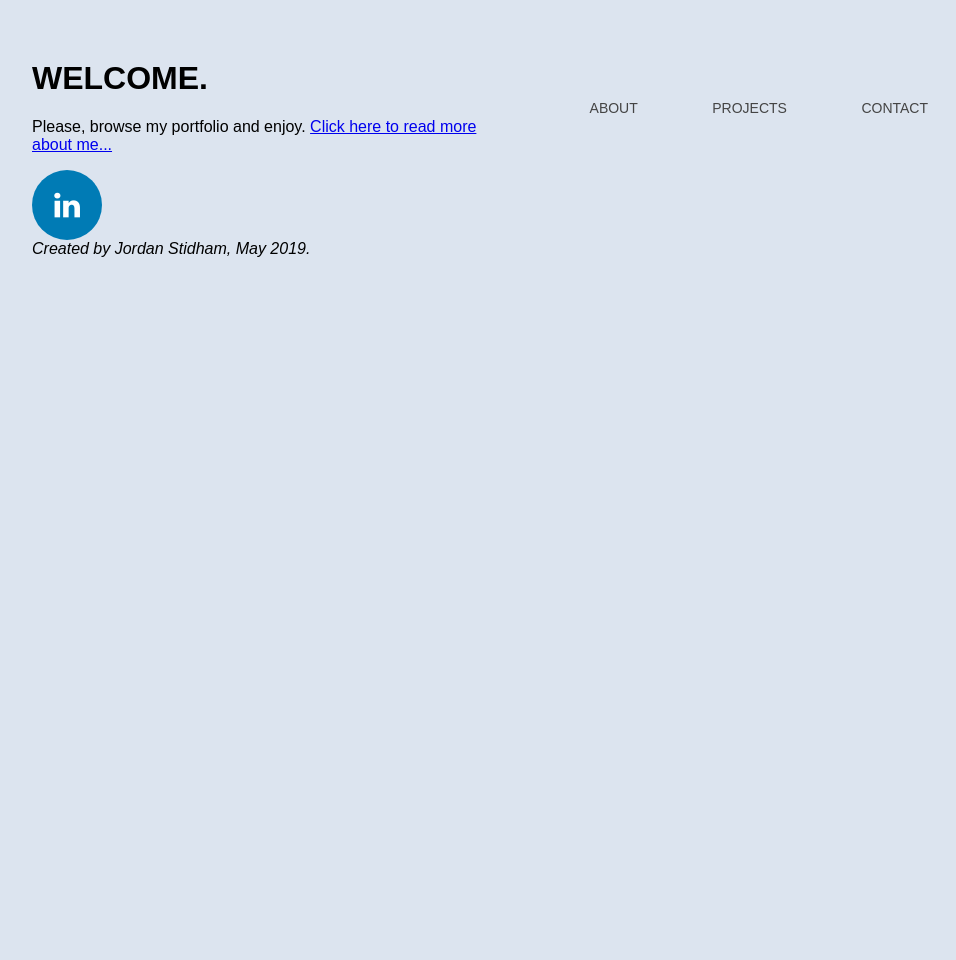
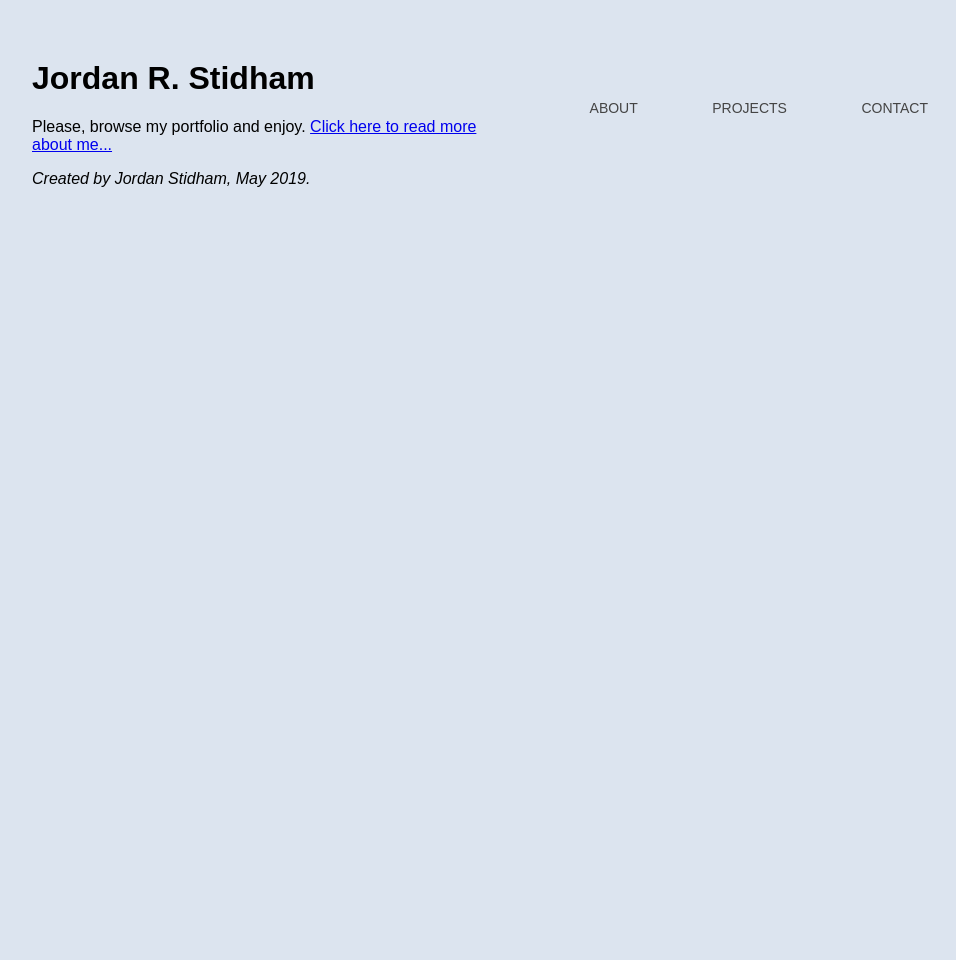
Before and after one commit to jordanstidham/PORTFOLIO, a Jekyll site: the page built from README.md, in a window 1280 px wide. Shown: the whole page, without its empty margins (160-1116 px from the left). Built offline with Jekyll 4.4.1, drawn with Linux system fonts in a browser that asks for light colours; our own code applies the rules of GitHub Pages for plain Markdown files.

Commit message:
Update default.html

```diff
--- a/_layouts/default.html
+++ b/_layouts/default.html
@@ -13,35 +13,10 @@
     		</ul>
 		</header>
    		<div class="blurb">
-        		<h1>WELCOME.</h1>
+        		<h1>Jordan R. Stidham</h1>
 				<p>Please, browse my portfolio and enjoy.
 					<a href="/about">Click here to read more about me...</a></p>
     		</div><!-- /.blurb -->
-		<div class="footer">
-			<meta name="viewport" content="width=device-width, initial-scale=1">
-			<link rel="stylesheet" href="https://cdnjs.cloudflare.com/ajax/libs/font-awesome/4.7.0/css/font-awesome.min.css">
-<style>
-.fa {
-  padding: 20px;
-  font-size: 30px;
-  width: 30px;
-  text-align: center;
-  text-decoration: none;
-  border-radius: 50%;
-}
-
-.fa:hover {
-    opacity: 0.7;
-}
-
-.fa-linkedin {
-  background: #007bb5;
-  color: white;
-}
-
-</style>
-			<a href="https://www.linkedin.com/in/jordanstidham/" class="fa fa-linkedin"></a>
-		</div><!-- /.footer -->
 <address>Created by Jordan Stidham, May 2019.</address>
 		</body>
 </html>
```
